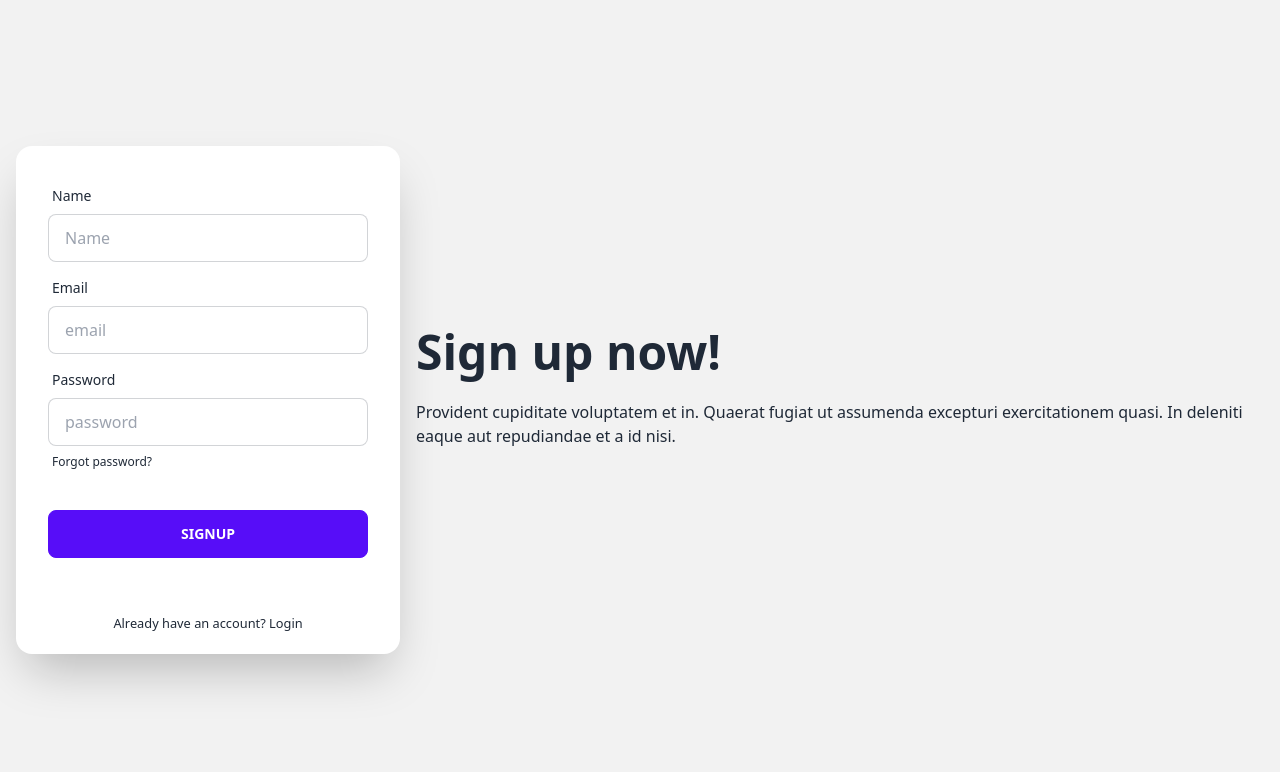
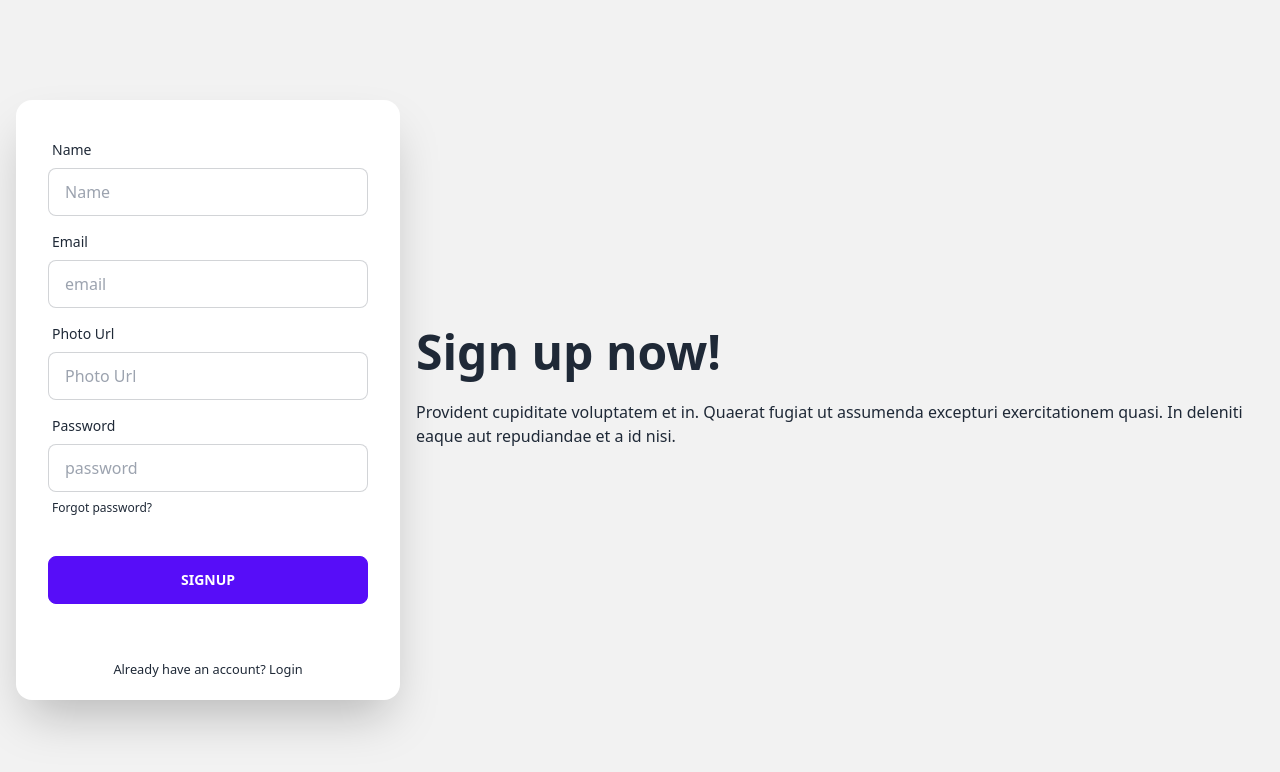
Before and after one commit to sajim-khan/bistro-boss-client, a React (Vite) app: page /signup in a window 1280 px wide. Shown: the top 772 px of the page. Built offline with nearby package versions, Linux system fonts and the light colour scheme; no server answers.

Commit message:
added signup validation

```diff
--- a/src/Pages/Login/Login.jsx
+++ b/src/Pages/Login/Login.jsx
@@ -6,7 +6,7 @@ import {
   validateCaptcha,
 } from "react-simple-captcha";
 import { AuthContext } from "../../Provider/AuthProvider";
-import { Link } from "react-router-dom";
+import { Link, useLocation, useNavigate } from "react-router-dom";
 import { Helmet } from "react-helmet-async";
 import Swal from "sweetalert2";
 
@@ -14,7 +14,10 @@ const Login = () => {
   const [disabled, setDisabled] = useState(true);
 
   const { signIn } = useContext(AuthContext);
+  const navigate = useNavigate();
+  const location = useLocation();
 
+  const from = location.state?.from?.pathname || '/'
   useEffect(() => {
     loadCaptchaEnginge(6);
   }, []);
@@ -38,6 +41,7 @@ const Login = () => {
           popup: "animate__animated animate__fadeOutUp",
         },
       });
+      navigate(from, {replace : true})
     });
   };
 
--- a/src/Pages/Shared/Navbar/Navbar.jsx
+++ b/src/Pages/Shared/Navbar/Navbar.jsx
@@ -22,6 +22,9 @@ const handleLogOut = () => {
       </li>
       <li>
         <Link to="/order/salad">Order Food</Link>
+      </li>
+      <li>
+        <Link to="/secret">Secret</Link>
       </li>
       {user ? (
         <>
--- /dev/null
+++ b/src/Pages/Shared/Secret/Secret.jsx
@@ -0,0 +1,11 @@
+
+
+const Secret = () => {
+    return (
+        <div>
+            <h1>secret</h1>
+        </div>
+    );
+};
+
+export default Secret;
--- a/src/Pages/SignUp/SignUp.jsx
+++ b/src/Pages/SignUp/SignUp.jsx
@@ -70,6 +70,20 @@ const SignUp = () => {
               </div>
               <div className="form-control">
                 <label className="label">
+                  <span className="label-text">Photo Url</span>
+                </label>
+                <input
+                  type="text"
+                  {...register("photoUrl", { required: true })}
+                  placeholder="Photo Url"
+                  className="input input-bordered"
+                />
+                {errors.photoUrl && (
+                  <span className="text-red-600">Photo Url is required</span>
+                )}
+              </div>
+              <div className="form-control">
+                <label className="label">
                   <span className="label-text">Password</span>
                 </label>
                 <input
--- /dev/null
+++ b/src/Routes/PrivateRoute.jsx
@@ -0,0 +1,20 @@
+import { useContext } from "react";
+import { AuthContext } from "../Provider/AuthProvider";
+import { Navigate, useLocation } from "react-router-dom";
+
+
+const PrivateRoute = ({children}) => {
+    const { user , loading} = useContext(AuthContext);
+    const location = useLocation();
+    if(loading){
+        return <progress className="progress w-56"></progress>
+    }
+
+    if(user) {
+        return children
+    }
+
+    return <Navigate to='/login' state ={{from: location}} replace></Navigate>;
+};
+
+export default PrivateRoute;
--- a/src/Routes/Routes.jsx
+++ b/src/Routes/Routes.jsx
@@ -5,6 +5,8 @@ import Menu from "../Pages/Home/Menu/Menu/Menu";
 import Order from "../Pages/Order/Order/Order";
 import Login from "../Pages/Login/Login";
 import SignUp from "../Pages/SignUp/SignUp";
+import PrivateRoute from "./PrivateRoute";
+import Secret from "../Pages/Shared/Secret/Secret";
 
 export const router = createBrowserRouter([
   {
@@ -31,6 +33,10 @@ export const router = createBrowserRouter([
         path: "signup",
         element: <SignUp></SignUp>
       },
+      {
+        path: '/secret',
+        element: <PrivateRoute><Secret></Secret></PrivateRoute>
+      }
     ],
   },
 ]);
```
